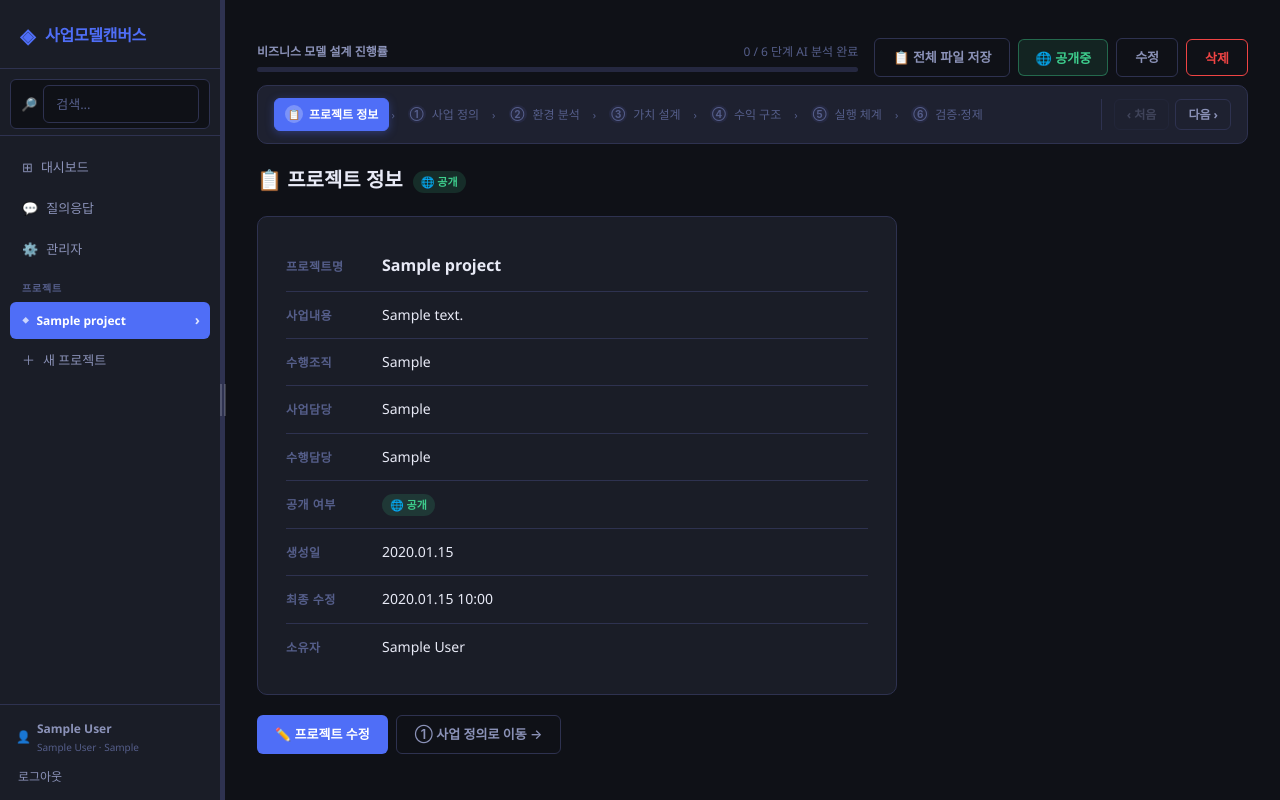
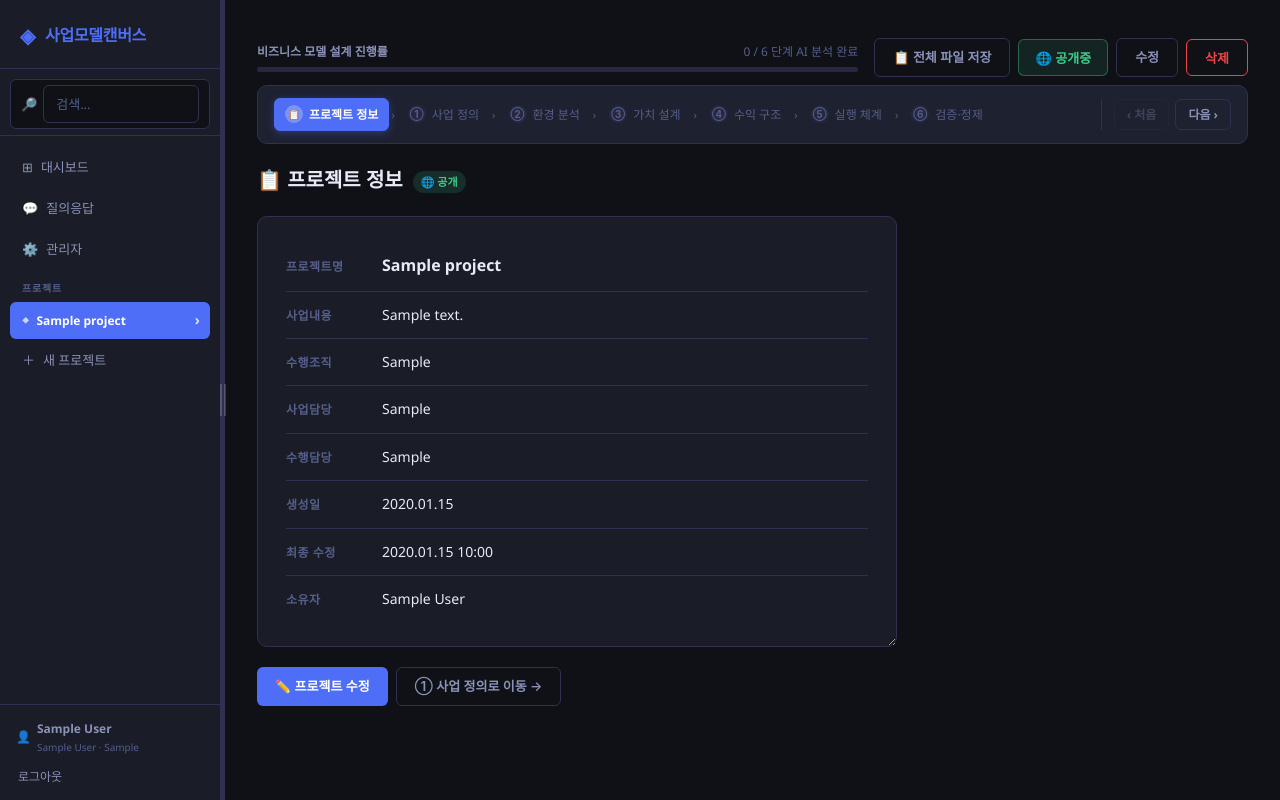
Before and after one commit to heoks99/BizModelCanvas, a Flask app: page /projects/1 in a window 1280 px wide. Run offline with Flask 3, Linux system fonts and the light colour scheme; a user stored in the database is signed in; tables that the repository leaves empty hold one stand-in row (values such as "Sample post").

Commit message:
feat: resizable project-info and edit-form cards, larger description
- project-info-card and form-card: resize: horizontal (drag right edge)
- Remove 공개 여부 row from project info tab (shown in title badge)
- Description textarea: rows 3 → 10

Co-Authored-By: Claude Sonnet 4.6 <noreply@anthropic.com>

```diff
--- a/app/static/css/style.css
+++ b/app/static/css/style.css
@@ -403,7 +403,11 @@ input::placeholder, textarea::placeholder { color: var(--text-muted); }
     border: 1px solid var(--border);
     border-radius: var(--radius);
     padding: 28px;
-    max-width: 640px;
+    width: 640px;
+    min-width: 360px;
+    max-width: 100%;
+    resize: horizontal;
+    overflow: auto;
 }
 
 .form-actions { display: flex; gap: 10px; margin-top: 10px; }
@@ -2867,7 +2871,11 @@ button.admin-role-badge:hover { opacity: 0.75; }
     border: 1px solid var(--border);
     border-radius: var(--radius);
     padding: 24px 28px;
-    max-width: 640px;
+    width: 640px;
+    min-width: 360px;
+    max-width: 100%;
+    resize: horizontal;
+    overflow: auto;
     display: flex;
     flex-direction: column;
     gap: 0;
--- a/app/templates/dashboard/edit_project.html
+++ b/app/templates/dashboard/edit_project.html
@@ -24,7 +24,7 @@
         </div>
         <div class="form-group">
             <label>프로젝트 설명</label>
-            <textarea name="description" rows="3" placeholder="프로젝트에 대한 간략한 설명을 입력하세요">{{ project.description or '' }}</textarea>
+            <textarea name="description" rows="10" placeholder="프로젝트에 대한 간략한 설명을 입력하세요">{{ project.description or '' }}</textarea>
         </div>
         <div class="form-group">
             <label>공개 설정</label>
--- a/app/templates/dashboard/project_detail.html
+++ b/app/templates/dashboard/project_detail.html
@@ -212,13 +212,6 @@
     {% if project.project_manager %}
     <div class="pi-row"><span class="pi-key">수행담당</span><span class="pi-val">{{ project.project_manager }}</span></div>
     {% endif %}
-    <div class="pi-row">
-        <span class="pi-key">공개 여부</span>
-        <span class="pi-val">
-            {% if project.is_public %}<span class="badge badge-public">🌐 공개</span>
-            {% else %}<span class="badge badge-private">🔒 비공개</span>{% endif %}
-        </span>
-    </div>
     <div class="pi-row"><span class="pi-key">생성일</span><span class="pi-val">{{ project.created_at.strftime('%Y.%m.%d') }}</span></div>
     <div class="pi-row"><span class="pi-key">최종 수정</span><span class="pi-val">{{ project.updated_at.strftime('%Y.%m.%d %H:%M') }}</span></div>
     {% if is_owner %}
```
